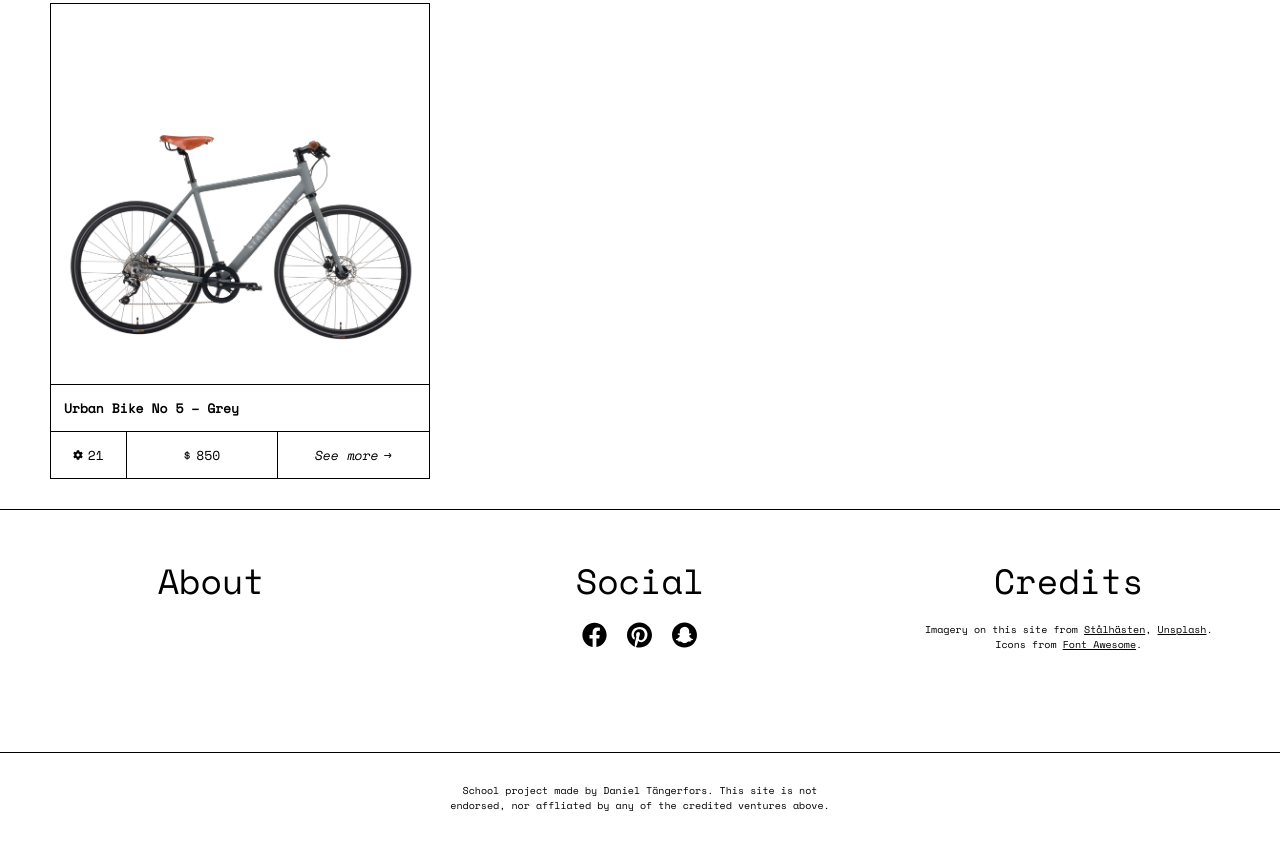
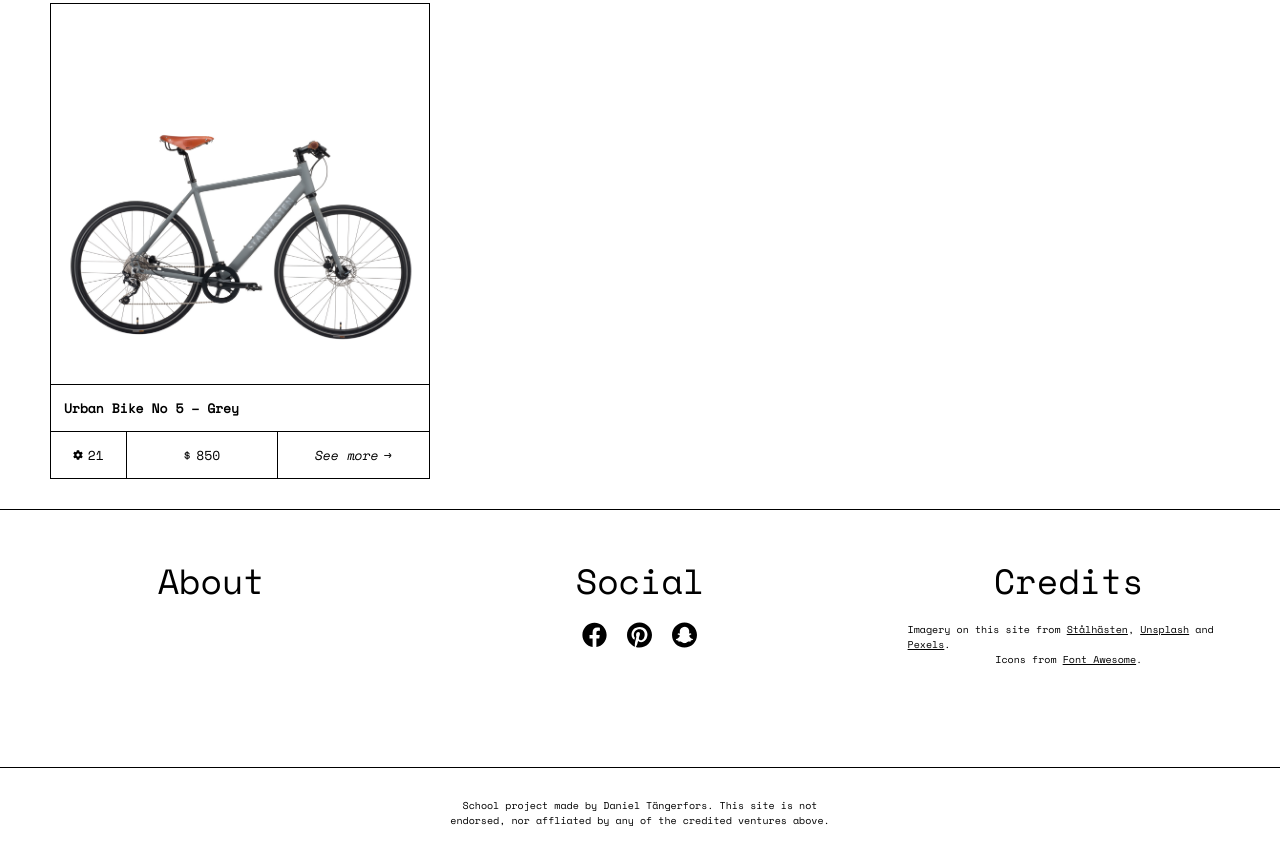
Before and after one commit to dtangerfors/urban-bike, a website: page index.html in a window 1280 px wide. Shown: the part 5281-6139 px from the top of the page. Drawn offline with nearby package versions, Linux system fonts and the light colour scheme.

Commit message:
Added new link in footer

```diff
--- a/index.html
+++ b/index.html
@@ -69,7 +69,8 @@
         <div class="footer__credits footer__col">
             <h3 class="heading-tertiary">Credits</h3>
             <p>Imagery on this site from <a href="https://stalhasten.se" class="links--paragraph">Stålhästen</a>, <a
-                    href="https://unsplash.com" class="links--paragraph">Unsplash</a>.</p>
+                    href="https://unsplash.com" class="links--paragraph">Unsplash</a> and <a
+                    href="https://www.pexels.com" class="links--paragraph">Pexels</a>.</p>
             <p>Icons from <a href="https://fontawesome.com/license" class="links--paragraph">Font Awesome</a>.</p>
         </div>
         <div class="footer__info">
```
